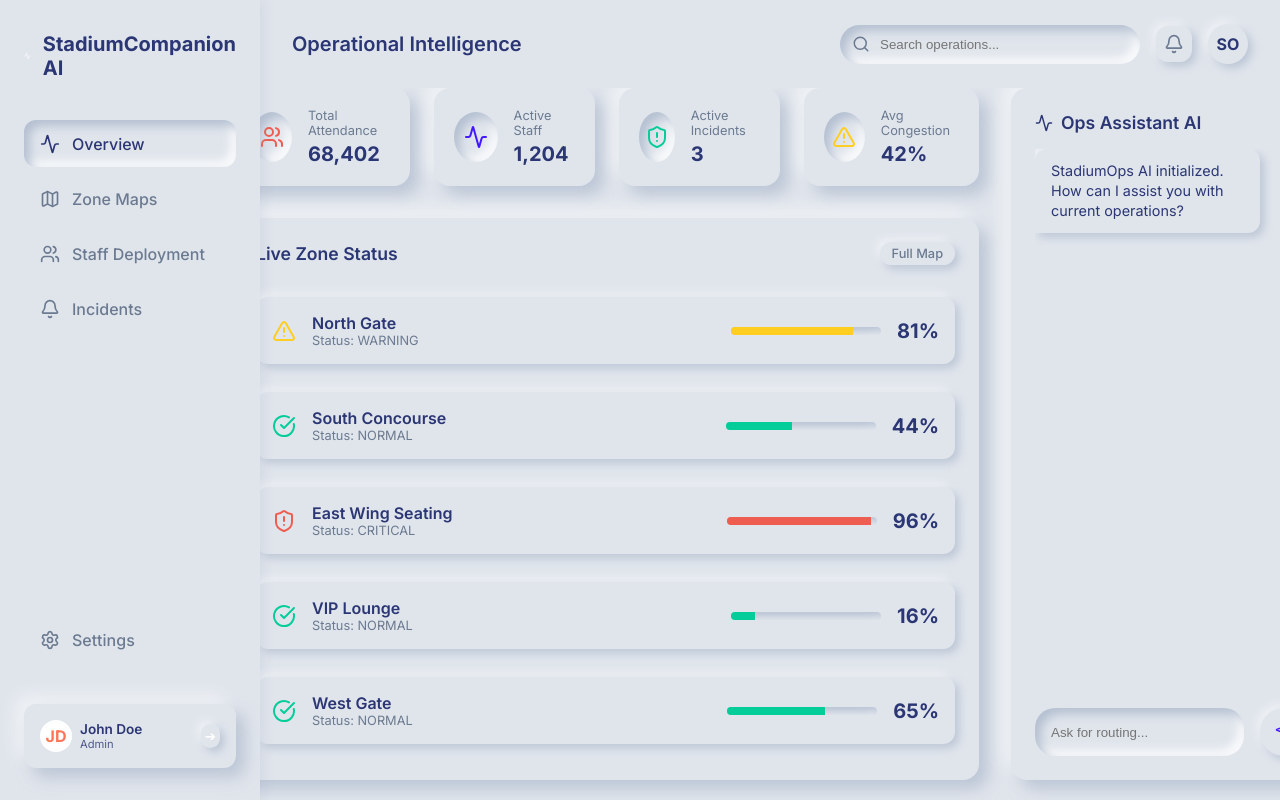
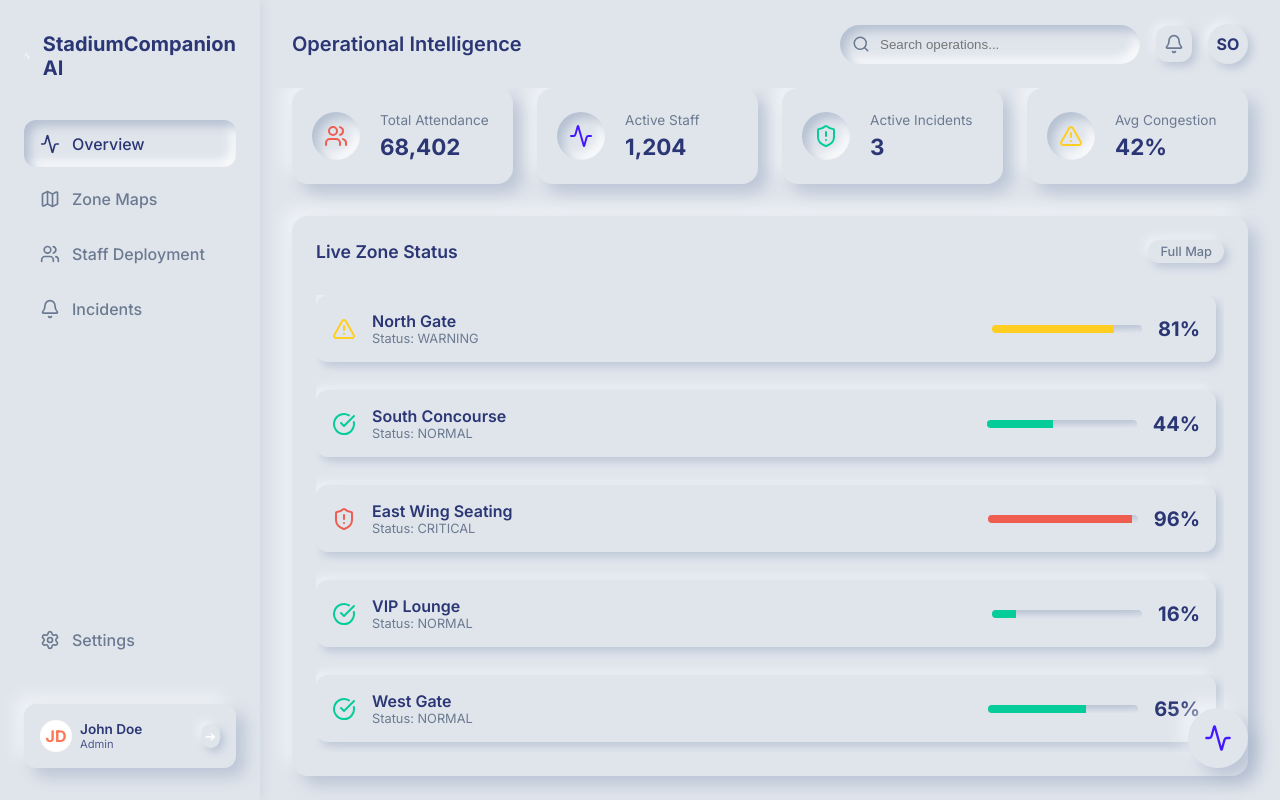
Before and after one commit to OrbIndraneel/prompt_wars4, a React (Vite) app: page / in a window 1280 px wide. Built offline with nearby package versions, Linux system fonts and the light colour scheme.

Commit message:
Integrate actual Gemini API functionality

```diff
--- a/src/App.css
+++ b/src/App.css
@@ -98,11 +98,11 @@
 
 .dashboard-grid {
   display: grid;
-  grid-template-columns: 2fr 1fr;
+  grid-template-columns: 1fr;
   grid-template-rows: auto 1fr;
   gap: 2rem;
   padding: 0 2rem 1.5rem 2rem;
-  overflow-y: auto;
+  overflow: hidden;
   flex-grow: 1;
 }
 
@@ -111,6 +111,7 @@
   display: flex;
   flex-direction: column;
   background: var(--bg-color);
+  overflow: hidden;
 }
 
 .card-title {
@@ -124,20 +125,59 @@
 }
 
 .stadium-map {
-  grid-column: 1 / 2;
+  grid-column: 1 / -1;
   grid-row: 2 / 3;
 }
 
 .top-metrics-row {
-  grid-column: 1 / 2;
+  grid-column: 1 / -1;
   grid-row: 1 / 2;
   display: flex;
   gap: 1.5rem;
 }
 
-.ai-assistant {
-  grid-column: 2 / 3;
-  grid-row: 1 / 3;
+/* Chatbot FAB */
+.chatbot-fab {
+  position: fixed;
+  bottom: 2rem;
+  right: 2rem;
+  width: 60px;
+  height: 60px;
+  border-radius: 50%;
+  background: var(--bg-color);
+  color: var(--accent-blue);
+  display: flex;
+  align-items: center;
+  justify-content: center;
+  cursor: pointer;
+  box-shadow: var(--shadow-raised);
+  z-index: 1000;
+  border: none;
+  transition: transform 0.2s;
+}
+
+.chatbot-fab:hover {
+  transform: scale(1.05);
+}
+
+.chatbot-fab:active {
+  box-shadow: var(--shadow-pressed);
+}
+
+/* AI Assistant Popup */
+.ai-assistant-popup {
+  position: fixed;
+  bottom: 90px;
+  right: 2rem;
+  width: 350px;
+  height: 500px;
+  background: var(--bg-color);
+  border-radius: 16px;
+  box-shadow: var(--shadow-raised);
+  z-index: 999;
+  display: flex;
+  flex-direction: column;
+  padding: 1.5rem;
 }
 
 .metric-item {
--- a/src/App.jsx
+++ b/src/App.jsx
@@ -23,6 +23,7 @@ function App() {
     { role: 'ai', text: 'StadiumOps AI initialized. How can I assist you with current operations?' }
   ]);
   const [isTyping, setIsTyping] = useState(false);
+  const [isChatOpen, setIsChatOpen] = useState(false);
   const chatEndRef = useRef(null);
 
   // Auto-scroll chat
@@ -57,11 +58,34 @@ function App() {
     setIsTyping(true);
 
     try {
-      setTimeout(() => {
-        const mockResponse = generateMockAIResponse(userMessage, zones);
-        setMessages(prev => [...prev, { role: 'ai', text: mockResponse }]);
-        setIsTyping(false);
-      }, 1500);
+      // Small timeout to allow UI to show typing indicator
+      setTimeout(async () => {
+        try {
+          const apiKey = import.meta.env.VITE_GEMINI_API_KEY;
+          if (apiKey && apiKey !== 'YOUR_API_KEY_HERE') {
+            const genAI = new GoogleGenerativeAI(apiKey);
+            const model = genAI.getGenerativeModel({ model: "gemini-1.5-flash" });
+            const promptContext = `You are a Stadium Operations AI Assistant for the FIFA World Cup 2026.
+Current Live Zone Status (JSON):
+${JSON.stringify(zones)}
+
+The user asks: "${userMessage}"
+Provide a brief, professional, and actionable response based on the live zone status. Keep it under 3 sentences.`;
+
+            const result = await model.generateContent(promptContext);
+            setMessages(prev => [...prev, { role: 'ai', text: result.response.text() }]);
+          } else {
+            // Fallback to mock response if no API key is set
+            const mockResponse = generateMockAIResponse(userMessage, zones);
+            setMessages(prev => [...prev, { role: 'ai', text: mockResponse + " (Mock mode: No VITE_GEMINI_API_KEY found)" }]);
+          }
+        } catch (apiError) {
+          console.error("Gemini API Error:", apiError);
+          setMessages(prev => [...prev, { role: 'ai', text: "Error connecting to AI services. Please check your API key." }]);
+        } finally {
+          setIsTyping(false);
+        }
+      }, 500);
 
     } catch (error) {
       console.error(error);
@@ -158,13 +182,13 @@ function App() {
                 { title: 'Active Incidents', value: '3', icon: <ShieldAlert size={24} color="var(--accent-green)" /> },
                 { title: 'Avg Congestion', value: '42%', icon: <AlertTriangle size={24} color="var(--accent-yellow)" /> },
               ].map((metric, idx) => (
-                <div key={idx} className="card" style={{ flex: 1, padding: '1.25rem', flexDirection: 'row', alignItems: 'center', gap: '1rem' }}>
-                  <div style={{ width: 50, height: 50, borderRadius: '50%', display: 'flex', alignItems: 'center', justifyContent: 'center', boxShadow: 'var(--shadow-pressed)' }}>
+                <div key={idx} className="card" style={{ flex: 1, padding: '1.5rem 1.25rem', flexDirection: 'row', alignItems: 'center', gap: '1.25rem' }}>
+                  <div style={{ width: 48, height: 48, borderRadius: '50%', flexShrink: 0, display: 'flex', alignItems: 'center', justifyContent: 'center', boxShadow: 'var(--shadow-pressed)' }}>
                     {metric.icon}
                   </div>
-                  <div>
-                    <div style={{ fontSize: '0.8rem', color: 'var(--text-muted)', marginBottom: '0.25rem' }}>{metric.title}</div>
-                    <div style={{ fontSize: '1.25rem', fontWeight: 700 }}>{metric.value}</div>
+                  <div style={{ display: 'flex', flexDirection: 'column', gap: '0.25rem' }}>
+                    <div style={{ fontSize: '0.85rem', color: 'var(--text-muted)', lineHeight: 1.2 }}>{metric.title}</div>
+                    <div style={{ fontSize: '1.4rem', fontWeight: 700, color: 'var(--text-main)' }}>{metric.value}</div>
                   </div>
                 </div>
               ))}
@@ -177,7 +201,7 @@ function App() {
                 <button className="btn btn-ghost" style={{ fontSize: '0.8rem', padding: '0.25rem 0.75rem' }} onClick={() => setActiveTab('Zone Maps')}>Full Map</button>
               </div>
 
-              <div className="flex flex-col gap-4" style={{ marginTop: '1rem' }}>
+              <div className="flex flex-col gap-4" style={{ marginTop: '1rem', flexGrow: 1, overflowY: 'auto', paddingRight: '0.5rem' }}>
                 {zones.map(zone => (
                   <div key={zone.id} className="metric-item animate-fade-in">
                     <div className="flex items-center gap-4">
@@ -205,38 +229,6 @@ function App() {
               </div>
             </div>
 
-            {/* AI Assistant Chat */}
-            <div className="card ai-assistant">
-              <div className="card-title">
-                <div className="flex items-center gap-2">
-                  <Activity size={18} />
-                  Ops Assistant AI
-                </div>
-              </div>
-              <div className="chat-messages">
-                {messages.map((msg, idx) => (
-                  <div key={idx} className={`message ${msg.role}`}>
-                    {msg.text}
-                  </div>
-                ))}
-                {isTyping && (
-                  <div className="message ai" style={{ opacity: 0.9 }}>Analyzing stadium data...</div>
-                )}
-                <div ref={chatEndRef} />
-              </div>
-              <form onSubmit={handleSendMessage} className="chat-input-container">
-                <input
-                  type="text"
-                  className="chat-input"
-                  placeholder="Ask for routing..."
-                  value={chatInput}
-                  onChange={(e) => setChatInput(e.target.value)}
-                />
-                <button type="submit" className="icon-btn" disabled={!chatInput.trim() || isTyping}>
-                  <Send size={18} />
-                </button>
-              </form>
-            </div>
           </div>
         )}
 
@@ -314,6 +306,47 @@ function App() {
           </div>
         )}
       </main>
+
+      {/* Floating Action Button */}
+      <button className="chatbot-fab" onClick={() => setIsChatOpen(!isChatOpen)}>
+        <Activity size={28} />
+      </button>
+
+      {/* AI Assistant Popup */}
+      {isChatOpen && (
+        <div className="ai-assistant-popup animate-fade-in">
+          <div className="card-title">
+            <div className="flex items-center gap-2">
+              <Activity size={18} />
+              Ops Assistant AI
+            </div>
+            <button className="btn btn-ghost" style={{ padding: 0 }} onClick={() => setIsChatOpen(false)}>✕</button>
+          </div>
+          <div className="chat-messages" style={{ overflowY: 'auto', flexGrow: 1, paddingRight: '0.5rem', marginBottom: '1rem' }}>
+            {messages.map((msg, idx) => (
+              <div key={idx} className={`message ${msg.role}`}>
+                {msg.text}
+              </div>
+            ))}
+            {isTyping && (
+              <div className="message ai" style={{ opacity: 0.9 }}>Analyzing stadium data...</div>
+            )}
+            <div ref={chatEndRef} />
+          </div>
+          <form onSubmit={handleSendMessage} className="chat-input-container">
+            <input
+              type="text"
+              className="chat-input"
+              placeholder="Ask for routing..."
+              value={chatInput}
+              onChange={(e) => setChatInput(e.target.value)}
+            />
+            <button type="submit" className="icon-btn" disabled={!chatInput.trim() || isTyping}>
+              <Send size={18} />
+            </button>
+          </form>
+        </div>
+      )}
     </div>
   );
 }
```
Also changed, not shown: 1 other file (tests, documents, lock files or other folders).
